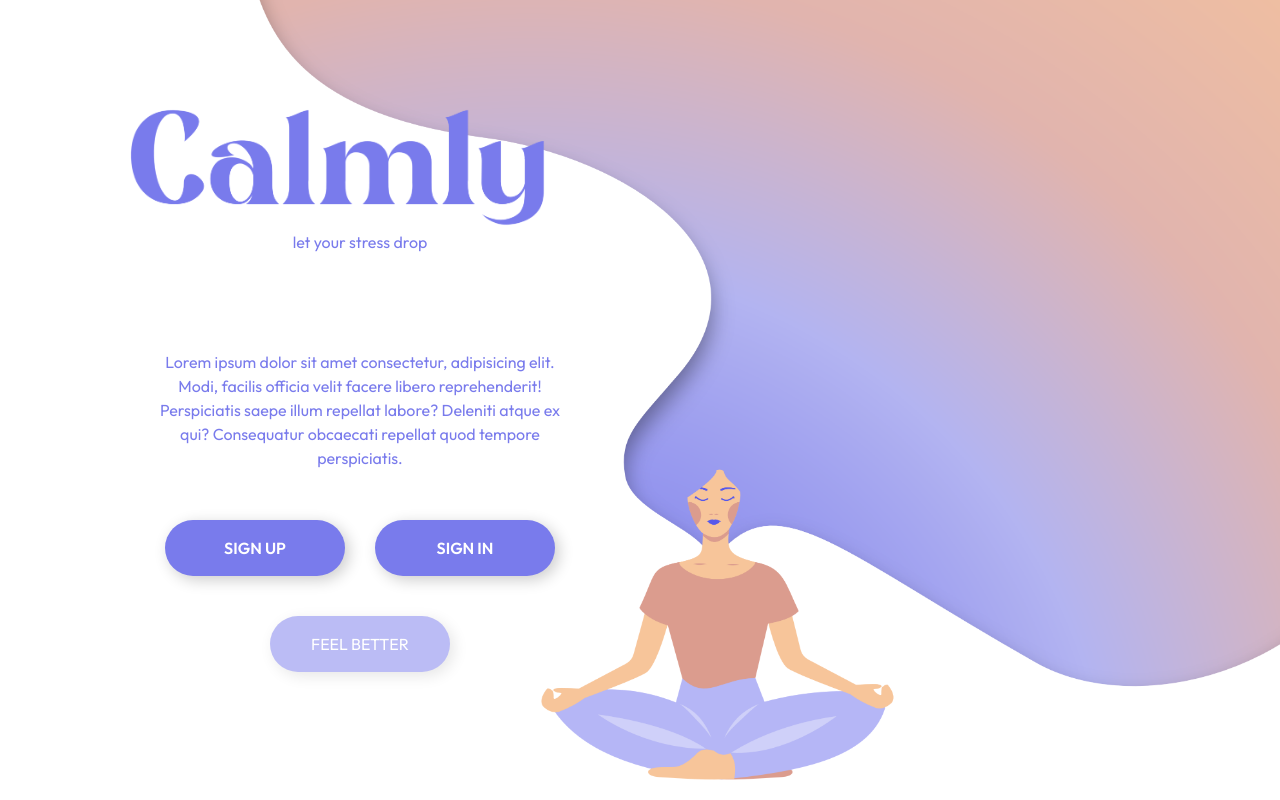
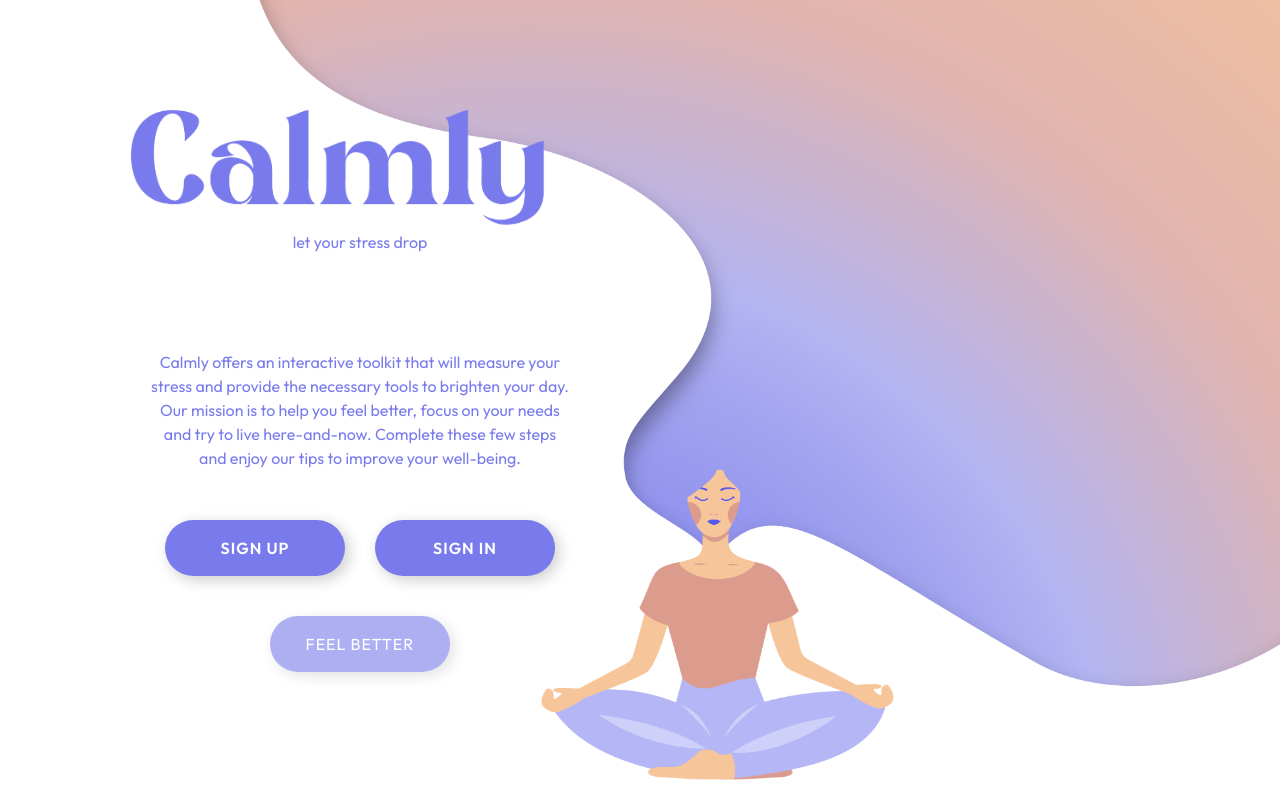
Before and after one commit to infoshareacademy/jfddr9-calmly, a React (Vite) app: page /#/ in a window 1280 px wide. Built offline with nearby package versions, Linux system fonts and the light colour scheme; no server answers; what survey-react-ui would draw is missing.

Commit message:
changed any to type - in progress

```diff
--- a/src/auth/Contact.tsx
+++ b/src/auth/Contact.tsx
@@ -442,6 +442,7 @@ export function Contact() {
         <Navigation
           src="src/assets/logo-white.png"
           srcHamburger="src/assets/MenuWhite.svg"
+          alt="Calmly company's logo in white colour"
         />
         <Menu>
           <MenuContent>
--- a/src/components/AudioPlayer/index.tsx
+++ b/src/components/AudioPlayer/index.tsx
@@ -91,8 +91,10 @@ const VolumeSlider = styled.input`
     margin-top: -4px;
   }
 `;
-
-export const CustomAudioPlayer = ({ src }: any) => {
+type CustomAudioPlayerProps = {
+  src: string | undefined;
+};
+export const CustomAudioPlayer = ({ src }: CustomAudioPlayerProps) => {
   const [isPlaying, setIsPlaying] = useState(false);
   const [currentTime, setCurrentTime] = useState(0);
   const [duration, setDuration] = useState(0);
@@ -130,7 +132,7 @@ export const CustomAudioPlayer = ({ src }: any) => {
     setVolume(newVolume);
   };
 
-  const formatTime = (time: any) => {
+  const formatTime = (time: number) => {
     const minutes = Math.floor(time / 60);
     const seconds = Math.floor(time % 60);
     return `${minutes}:${seconds.toString().padStart(2, "0")}`;
--- a/src/components/NatureSound/index.tsx
+++ b/src/components/NatureSound/index.tsx
@@ -81,7 +81,9 @@ interface Item {
 }
 
 export const NatureSound = () => {
-  const [currentSound, setCurrentSound] = useState<string | null>(null);
+  const [currentSound, setCurrentSound] = useState<string | undefined>(
+    undefined
+  );
   const [isVisible, setIsVisible] = useState(false);
 
   const [items, setItems] = useState<Array<Item>>([
@@ -102,7 +104,7 @@ export const NatureSound = () => {
     const updatedItems = items.map((item) => {
       if (item.id === id) {
         let newActive = !item.isActive;
-        let newSoundSource = newActive ? soundSource : null;
+        let newSoundSource = newActive ? soundSource : undefined;
         let newIsVisible = newActive ? true : false;
         setCurrentSound(newSoundSource);
         setIsVisible(newIsVisible);
--- a/src/components/Navigation/index.tsx
+++ b/src/components/Navigation/index.tsx
@@ -5,10 +5,6 @@ import { useSelector } from "react-redux";
 import { useState } from "react";
 
 import styled from "styled-components";
-
-interface NavLinkProps {
-  isActive: boolean;
-}
 
 const HamburgerButton = styled.img`
   position: absolute;
@@ -58,7 +54,7 @@ export const Nav = styled.nav<{ isOpenMenu: boolean }>`
   }
 `;
 
-export const NavLink = styled.a<NavLinkProps>`
+export const NavLink = styled.a<{ isActive: boolean }>`
   font-size: 20px;
   font-family: "Outfit";
   font-weight: ${({ isActive }) => (isActive ? "700" : "300")};
@@ -116,11 +112,30 @@ export const ButtonLogOut = styled.button`
   }
 `;
 
-export const Navigation = ({ src, srcHamburger }: any) => {
+// type AuthStateType = {
+//     fullName: string | null;
+//     uid: string | null;
+//   }
+
+type NavigationProps = {
+  src: string;
+  srcHamburger: string;
+  alt: string;
+};
+type AuthStateType = {
+  fullName: string | null;
+  uid: string | null;
+};
+
+export const Navigation = ({ src, srcHamburger }: NavigationProps) => {
   const navigate = useNavigate();
   const location = useLocation();
 
-  const { authUser }: any = useSelector((state) => state);
+  //   const { authUser }: any = useSelector((state) => state);
+  const { authUser } = useSelector(
+    (state: { authUser: AuthStateType }) => state
+  );
+  console.log("authUser", authUser);
 
   const showButton = authUser.fullName != null;
 
--- a/src/routes/Home/Home.styles.ts
+++ b/src/routes/Home/Home.styles.ts
@@ -52,7 +52,7 @@ export const WrapperButtons = styled.div`
 
 export const Header = styled.div`
   margin-top: 60px;
-  font-size: 48px;
+  font-size: 56px;
   font-weight: 600;
   color: #e3b4ab;
   & span {
@@ -61,8 +61,7 @@ export const Header = styled.div`
 `;
 
 export const TextUnderHeader = styled.div`
-  font-size: 34px;
-  margin-top: 10px;
+  font-size: 30px;
   color: #797bec;
   font-weight: 200;
 
@@ -72,8 +71,9 @@ export const TextUnderHeader = styled.div`
 `;
 
 export const Paragraph = styled.p`
-  font-size: 20px;
+  font-size: 18px;
   margin-bottom: 44px;
+  margin-top: 44px;
   padding-right: 70px;
   text-align: justify;
   @media (max-width: 1750px) {
@@ -102,7 +102,9 @@ export const Button = styled.button`
   font-weight: 600;
   margin-bottom: 40px;
   font-size: 16px;
+  letter-spacing: 1px;
   box-shadow: 4px 4px 15px rgba(0, 0, 0, 0.2);
+  font-family: "Outfit", sans-serif;
 
   &:hover {
     transition: 0.3s ease-in;
--- a/src/routes/Home/Home.tsx
+++ b/src/routes/Home/Home.tsx
@@ -40,11 +40,12 @@ export const Home = () => {
                 Let your <span>stress</span> drop
               </Styled.TextUnderHeader>
               <Styled.Paragraph>
-                Calmly offers an interactive toolkit that will measure your
-                stress and provide the necessary tools to brighten your day. Our
-                mission is to help you feel better, focus on your needs and try
-                to live here-and-now. Complete these few steps and enjoy our
-                tips to improve your well-being
+                Let's begin by exploring a few steps that can help you create a
+                sense of comfort and ease. Our healing journey includes relaxing
+                music, breathing exercises, therapy with your favorite animals
+                and sounds of nature. Lastly, you will see some additional
+                suggestions to enhance your well-being and promote a positive
+                mindset.
               </Styled.Paragraph>
               <Styled.WrapperButtons>
                 <Styled.Button onClick={() => navigate("/quiz")}>
--- a/src/routes/LandingPage/LandingPage.styles.ts
+++ b/src/routes/LandingPage/LandingPage.styles.ts
@@ -54,7 +54,9 @@ export const Button = styled.div`
   font-weight: 600;
   margin-bottom: 40px;
   font-size: 16px;
+  letter-spacing: 1px;
   box-shadow: 4px 4px 15px rgba(0, 0, 0, 0.2);
+  font-family: "Outfit", sans-serif;
 
   &:hover {
     transition: 0.3s ease-in;
--- a/src/routes/LandingPage/LandingPage.tsx
+++ b/src/routes/LandingPage/LandingPage.tsx
@@ -21,10 +21,11 @@ export const LandingPage = () => {
         <Styled.Logo src="src/assets/logo.png" alt="Calmly company's logo" />
         <Styled.TextUnderLogo>let your stress drop</Styled.TextUnderLogo>
         <Styled.Paragraph>
-          Lorem ipsum dolor sit amet consectetur, adipisicing elit. Modi,
-          facilis officia velit facere libero reprehenderit! Perspiciatis saepe
-          illum repellat labore? Deleniti atque ex qui? Consequatur obcaecati
-          repellat quod tempore perspiciatis.
+          Calmly offers an interactive toolkit that will measure your stress and
+          provide the necessary tools to brighten your day. Our mission is to
+          help you feel better, focus on your needs and try to live
+          here-and-now. Complete these few steps and enjoy our tips to improve
+          your well-being.
         </Styled.Paragraph>
         <Styled.WrapperButtons>
           <Styled.Button onClick={() => navigate("/register")}>
@@ -35,7 +36,7 @@ export const LandingPage = () => {
           </Styled.Button>
         </Styled.WrapperButtons>
         <Styled.Button
-          style={{ fontWeight: 400, opacity: 0.5 }}
+          style={{ fontWeight: 400, opacity: 0.6 }}
           onClick={() => navigate("/feelbetter")}
         >
           FEEL BETTER
--- a/src/routes/SupportPage/SupportPage.tsx
+++ b/src/routes/SupportPage/SupportPage.tsx
@@ -15,6 +15,7 @@ export const SupportPage = () => {
       <Navigation
         src="src/assets/logo-white.png"
         srcHamburger="src/assets/MenuWhite.svg"
+        alt="Calmly company's logo in white colour"
       />
       <Styled.Wrapper>
         <Styled.WrapperLeft>
--- a/src/store/authSlice.ts
+++ b/src/store/authSlice.ts
@@ -1,13 +1,23 @@
-import { createSlice } from "@reduxjs/toolkit";
+import { createSlice, PayloadAction } from "@reduxjs/toolkit";
+
+export type AuthStateType = {
+  fullName: string | null;
+  uid: string | null;
+};
+
+// type PayloadAction = { fullName: string; id: string }
 
 export const authSlice = createSlice({
   name: "authUser",
   initialState: {
     fullName: null,
     uid: null,
-  },
+  } as AuthStateType,
   reducers: {
-    updateAuthStateChanged: (state, action) => {
+    updateAuthStateChanged: (
+      state,
+      action: PayloadAction<{ fullName: string; id: string }>
+    ) => {
       const { fullName, id } = action.payload;
       state.fullName = fullName;
       state.uid = id;
```
